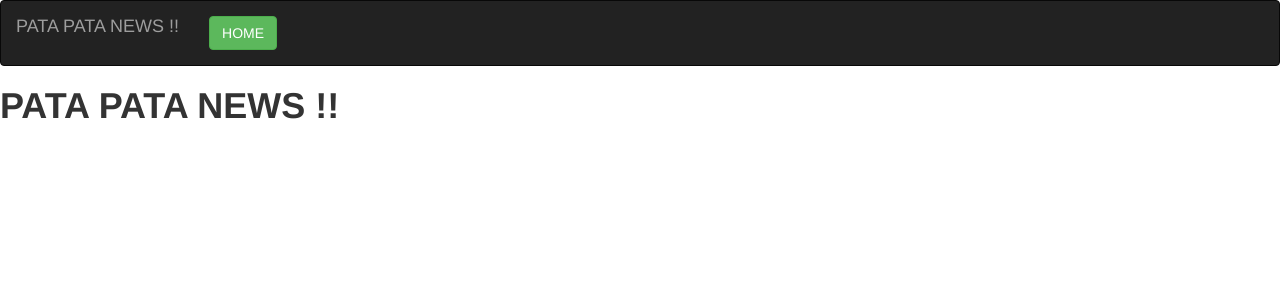
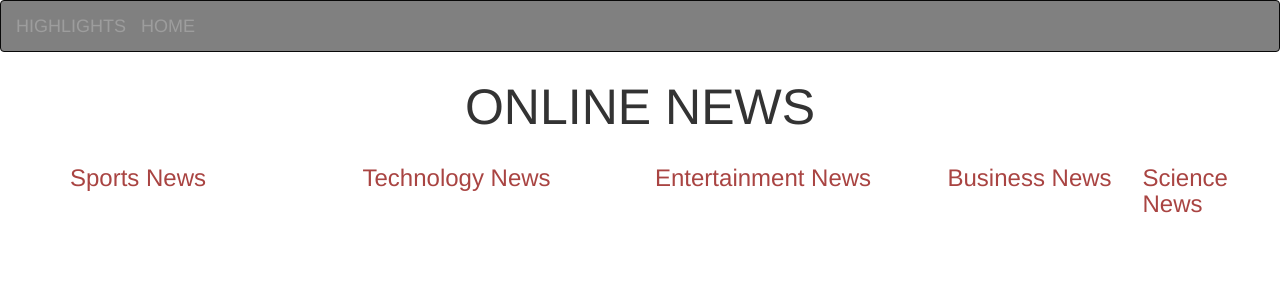
Before and after one commit to fredkheisa/NewsFeed, a Python web app: template app/templates/index.html in a window 1280 px wide. Shown: the top 300 px of the page. Run offline with Jinja, Linux system fonts and the light colour scheme; the template is opened without the code that fills it, so the values that code supplies are empty; some libraries are stand-ins or nearby versions.

Commit message:
editing the folder stucture

```diff
--- a/app/templates/base.html
+++ b/app/templates/base.html
@@ -1,6 +1,22 @@
-{% extends 'bootstrap/base.html'%}
+<!DOCTYPE html>
+<html>
 
-<!-- Navbar block  -->
-{% block navbar %}
-    {% include 'navbar.html' %}
-{% endblock %}
+<head>
+    {% extends 'bootstrap/base.html'%}
+    <meta charset="utf-8"> {% if title %}
+    <title> {{ title }}</title>
+    {% else %}
+    <title> Welcome to the News highlights </title>
+    {% endif %}
+</head>
+
+<body>
+    {% block content %}
+
+    <!-- Navbar block  -->
+    {% block navbar %} {% include 'navbar.html' %} {% endblock %}
+    <!-- Content block -->
+    {% endblock%}
+</body>
+
+</html>
--- /dev/null
+++ b/app/templates/fourOwfour.html
@@ -0,0 +1,3 @@
+{% extends 'base.html'%} {% block content %}
+<h1>WHOOOPS check onto your spelling and key word</h1>
+{% endblock %}
--- a/app/templates/index.html
+++ b/app/templates/index.html
@@ -1,26 +1,58 @@
 {% extends 'base.html'%} {% import 'macros.html' as macro%}
+<!-- Styles block -->
+
+{% block styles%} {{ super() }}
+<link rel="stylesheet" href="{{url_for('static',filename='css/index.css')}}"> {% endblock %}
+<!-- Content block -->
+<meta charset="utf-8"> {% if title %}
+<title> {{ title }}</title>
+{% else %}
+<title> Welcome to the News highlights</title>
+{% endif %}
+
+</head>
 
 <body>
-
     {% block content %}
-    <!-- Popular movie section  -->
-
-    <h1><strong>PATA PATA NEWS !!</strong></h1>
-    <ul class="container" >
-        {% for biashara in business %}
+    <div class="container" style="padding-top:60px;">
+        <h1 style="font-size:50px; text-align:center;">ONLINE NEWS</h1>
+        <!-- general source section  -->
         <div class="row">
-            <div class="card">
-                <img class="card-img-top" style="width: 78rem;" src="{{biashara.image_url}}" alt="">
+            <div class="col-md-3">
+                <!-- Sports news  -->
+                <h3 class="text-danger"> Sports News </h3>
+                <ul>
+                    {{ macro.displaySourceList(sports)}}
+                </ul>
             </div>
-            <div class="card." >
-                <li>{{ biashara.title}}</li>
-                <li>{{ biashara.author}}</li>
-                <li>{{ biashara.description}}</li>
-                <li>{{ biashara.publish_time}}</li>
+            <div class="col-md-3">
+                <!-- Technology news  -->
+                <h3 class="text-danger"> Technology News </h3>
+                <ul>
+                    {{ macro.displaySourceList(technology)}}
+                </ul>
             </div>
-        </div>
-
-        {% endfor %}
-    </ul>
-    {% endblock%}
-</body>
+            <div class="col-md-3">
+                <!-- Entertainment news  -->
+                <h3 class="text-danger"> Entertainment News </h3>
+                <ul>
+                    {{ macro.displaySourceList(entertainment)}}
+                </ul>
+            </div>
+            <div class="col-md-2">
+                <!-- Business news  -->
+                <h3 class="text-danger" "> Business News </h3>
+            <ul>
+                  {{ macro.displaySourceList(business)}}
+            </ul>
+      </div>
+      <div class="col-md-1 ">
+            <!-- Science news  -->
+            <h3 class="text-danger "> Science News </h3>
+            <ul>
+                  {{ macro.displaySourceList(science)}}
+            </ul>
+      </div>
+</div>
+</div>
+{% endblock%}
--- a/app/templates/macros.html
+++ b/app/templates/macros.html
@@ -1,9 +1,15 @@
-{% macro displaySourceList(source_list) %} {% for source in source_list %}
-<div class="col-xs-12 col-sm-4 col-md-2 col-lg-2 movie-card">
-    <img src="{{ biashara.image_url }}" alt="{{ biashara.title }} poster" class="img-responsive">
-    <li class="text-center">
-            <a href="/links/{{links.id}}">
-        <li>{{ source.title}}</li>
-    </li>
+{% macro displaySourceList(source_list) %}
+<div class="col-xs-12 col-sm-4 col-md-2 col-lg-2 source-card">
+    {% for source in source_list %}
+    <li><a href="/source/{{source.id}}">{{ source.name}}</a></li>
+    {% endfor %}
 </div>
-{% endfor %} {% endmacro %}
+
+{% endmacro %} {% macro displayArticleList(article_list) %}
+<div class="col-xs-12 col-sm-4 col-md-4 col-lg-4 article-card">
+    {% for article in article_list %}
+    <li>{{ article.name}}</li>
+    {% endfor %}
+</div>
+
+{% endmacro %}
--- a/app/templates/navbar.html
+++ b/app/templates/navbar.html
@@ -1,17 +1,17 @@
-<div class="navbar navbar-inverse" role="navigation">
+<div class="navbar navbar-inverse" role="navigation" style="background-color:grey;overflow: hidden;
+    position: fixed; z-index: 1; top: 0; width: 100%;">
     <div class="container-fluid">
         <div class="navbar-header">
             <button type="button" class="navbar-toggle" data-toggle="collapse" data-target=".navbar-collapse">
-              <span class="sr-only">Toggle navigation</span>
-              <span class="icon-bar"></span>
-              <span class="icon-bar"></span>
-              <span class="icon-bar"></span>
+                <span class="sr-only">Toggle navigation</span>
+                <span class="icon-bar"></span>
+                <span class="icon-bar"></span>
+                <span class="icon-bar"></span>
             </button>
-            <a class="navbar-brand" href="/">PATA PATA NEWS !!</a>
-        </div>
-        <div class="navbar-collapse collapse">
-            <ul class="nav navbar-nav">
-                <li><a href="/"><button class="btn btn-success">HOME</button></a></li>
+            <a class="navbar-brand" href="/">HIGHLIGHTS</a>
+            <a class="navbar-brand" href="/"> HOME </a>
+
+
         </div>
 
     </div>
```
Also changed, not shown: app/templates/articles.html (deleted, +0 -22 lines), app/views.py (deleted, +0 -26 lines), config.py (+10 -1 lines), manage.py (+5 -5 lines), tests/article_test.py (added, +17 -0 lines), tests/sources_test.py (added, +19 -0 lines), spects.md (added).
